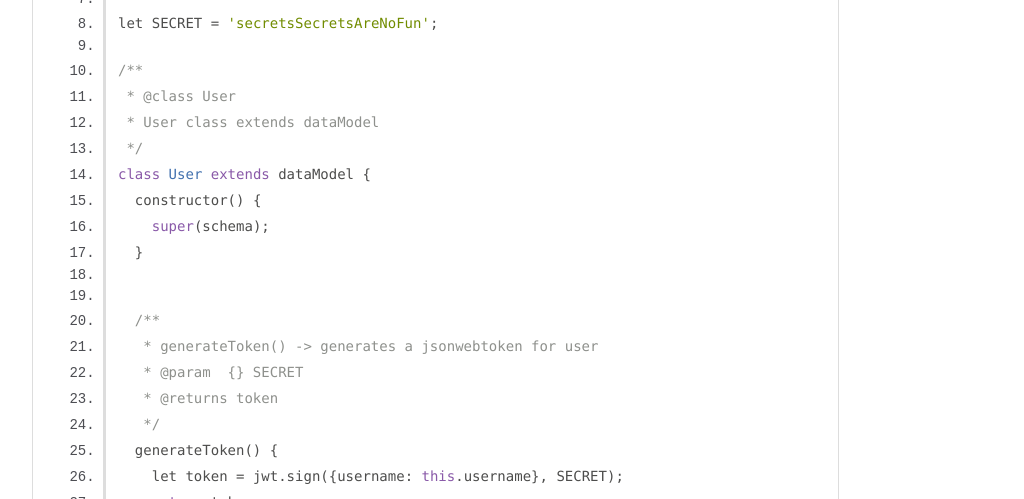
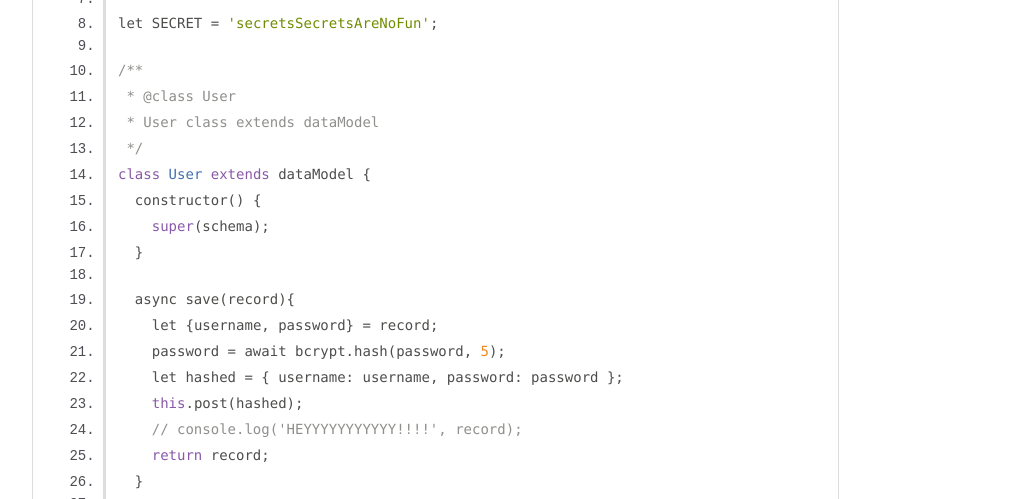
Before and after one commit to nataliealway-401-advanced-javascript/auth-auth-app, a website: page docs/userModel.js.html in a window 1280 px wide. Shown: the part 301-800 px from the top of the page, without its empty margins (0-1024 px from the left). Drawn offline with Linux system fonts and the light colour scheme.

Commit message:
fixed test

```diff
--- a/docs/userModel.js.html
+++ b/docs/userModel.js.html
@@ -44,6 +44,14 @@ class User extends dataModel {
     super(schema);
   }
 
+  async save(record){
+    let {username, password} = record;
+    password = await bcrypt.hash(password, 5);
+    let hashed = { username: username, password: password };
+    this.post(hashed);
+    // console.log('HEYYYYYYYYYYY!!!!', record);
+    return record;
+  }
 
   /**
    * generateToken() -> generates a jsonwebtoken for user
@@ -61,9 +69,9 @@ class User extends dataModel {
    * @param  {} pass
    * @returns authenticated user
    */
-  async authenticate(user, pass) {
-    let test = await schema.find({username: user});
-    let storedPassword = test[0].password;
+  async authenticateBasic(user, pass) {
+    let getUser = await schema.find({username: user});
+    let storedPassword = getUser[0].password;
 
     let valid = bcrypt.compare(pass, storedPassword);
     return valid ? user: Promise.reject();
@@ -87,7 +95,7 @@ module.exports = new User();</code></pre>
 <br class="clear">
 
 <footer>
-    Documentation generated by <a href="https://github.com/jsdoc/jsdoc">JSDoc 3.6.3</a> on Thu Jan 30 2020 16:08:49 GMT-0800 (Pacific Standard Time)
+    Documentation generated by <a href="https://github.com/jsdoc/jsdoc">JSDoc 3.6.3</a> on Sun Feb 02 2020 13:20:30 GMT-0800 (Pacific Standard Time)
 </footer>
 
 <script> prettyPrint(); </script>
```
Also changed, not shown: __tests__/routes.test.js (+2 -2 lines), docs/User.html (+4 -4 lines), docs/global.html (+1 -1 lines), docs/index.html (+1 -1 lines), docs/userSchema.js.html (+1 -1 lines), src/routes/router.js (+23 -2 lines).
